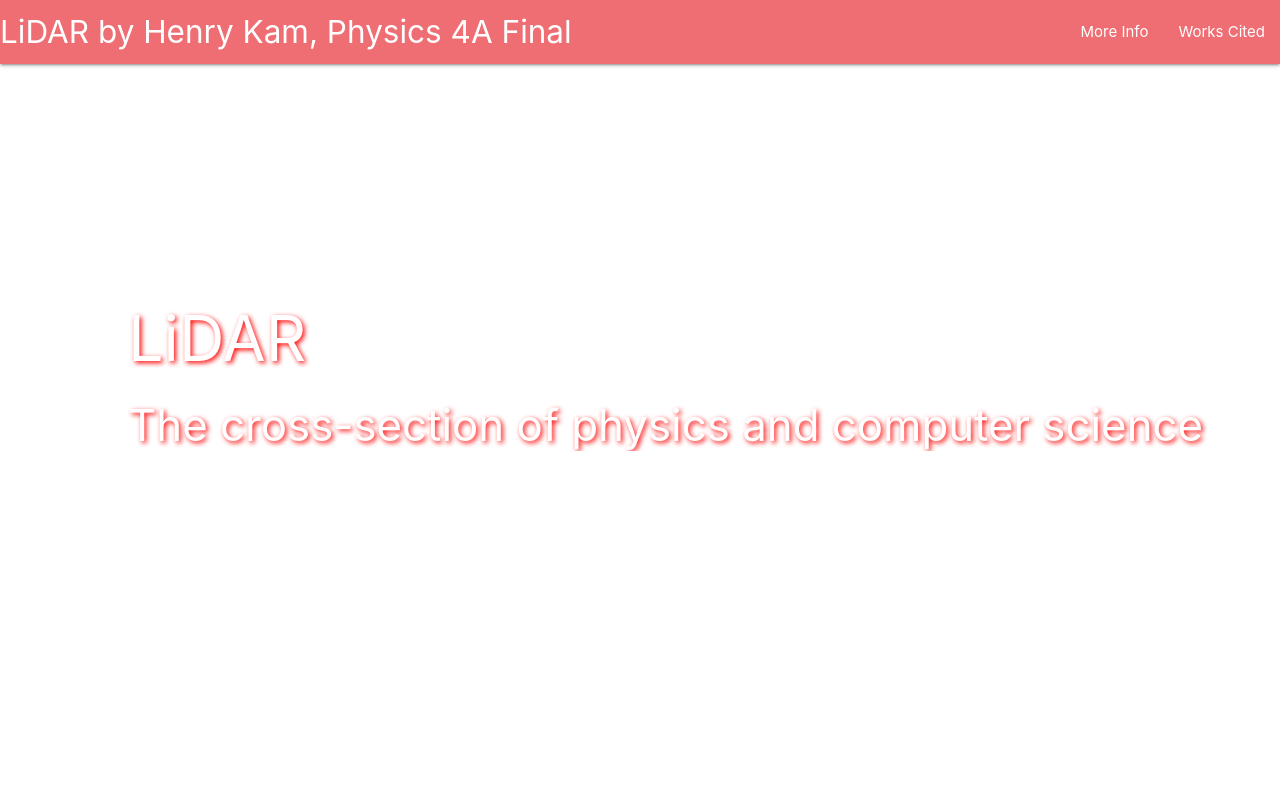
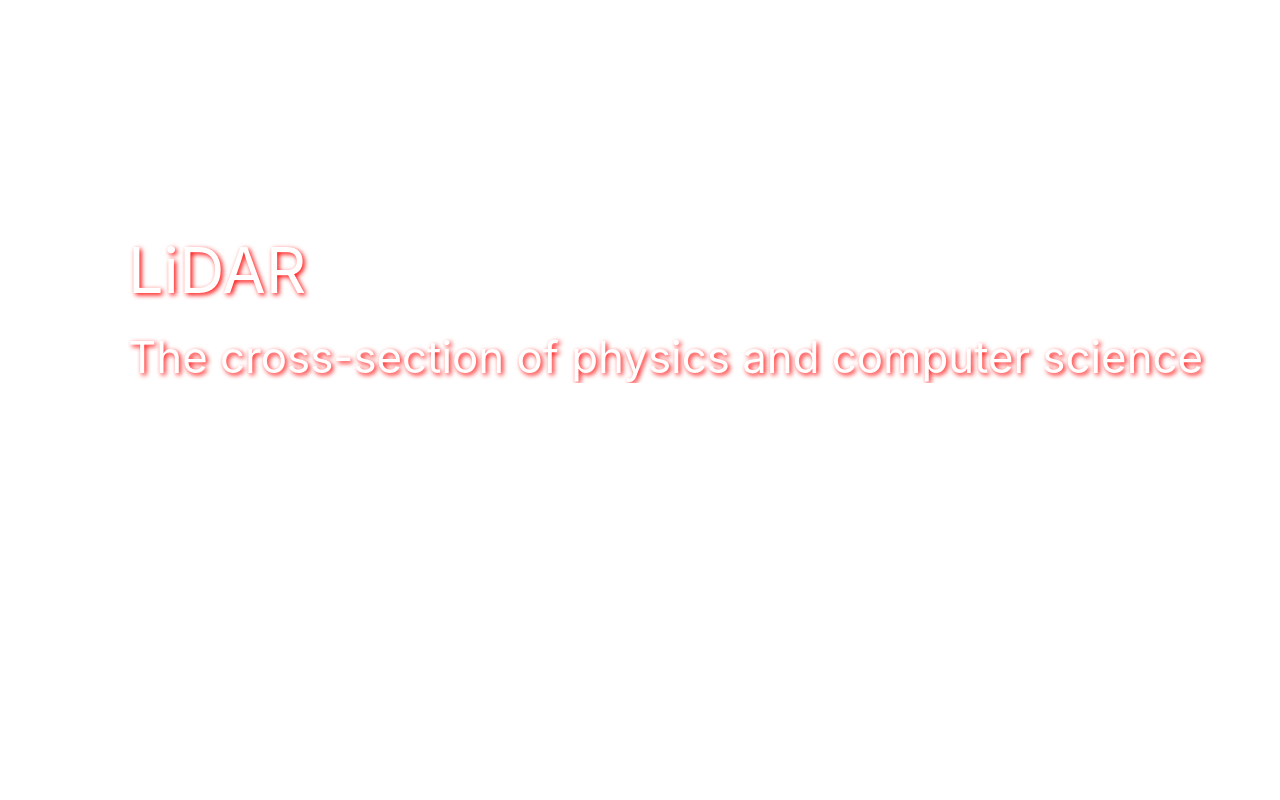
Before and after one commit to gulpinhenry/lidar-finalproject, a plain HTML site: page index.html in a window 1280 px wide. Shown: the top 800 px of the page. Drawn offline with nearby package versions, Linux system fonts and the light colour scheme.

Commit message:
restyle navbar

```diff
--- a/index.html
+++ b/index.html
@@ -12,28 +12,14 @@
     <link rel="stylesheet" href="style.css" />
   </head>
   <body>
-    <!-- <nav style="color: white;">
-      <div class="nav-wrapper">
-        <a href="./index.html" class="brand-logo"
-          >LiDAR by Henry Kam, Physics 4A Final</a
-        >
-        <ul id="nav-mobile" class="right hide-on-med-and-down">
-          <li><a href="#lidar-functionality">More Info</a></li>
-          <li><a href="./workscited.html">Works Cited</a></li>
-        </ul>
+    <div id="navbar-home">
+      <div id = "navcont">
+        <a id = "logo" style = "color: white;margin-left: 10px;" href="./index.html">LiDAR by Henry Kam, Physics 4A Final</a>
+        <a id = "more-info" style = "color: white;" class = "right-side" href="#lidar-functionality">More Info</a>
+        <a id = "works-cited" style = "color: white;" class = "right-side" href="./workscited.html">Works Cited</a>
       </div>
-    </nav> -->
-    <nav style="color: white;">
-        <div class="nav-wrapper">
-          <a href="./index.html" class="brand-logo"
-            >LiDAR by Henry Kam, Physics 4A Final</a
-          >
-          <ul id="nav-mobile" class="right hide-on-med-and-down">
-            <li><a href="#lidar-functionality">More Info</a></li>
-            <li><a href="./workscited.html">Works Cited</a></li>
-          </ul>
-        </div>
-      </nav>
+    </div>
+
     <section id="cover">
       <div id="title-text" class="flow-text">
         <h1>LiDAR</h1>
@@ -131,7 +117,7 @@
               <img src="./images/3-Figure1-1.png" />
             </li>
             <li id="doppler">
-              <img src= "./images/doppler.jpg"/>
+              <img src="./images/doppler.jpg" />
               <p>
                 Because most LiDAR machines are utilized on non-stationary
                 machines, a unique property called the doppler effect arises.
@@ -156,7 +142,7 @@
                 become superimposed. Sometimes they can cancel out, like white
                 noise, or even amplify the wave, like combining music speakers.
               </p>
-              <img src="./images/Wave-interference-overview-sound-waves.jpg">
+              <img src="./images/Wave-interference-overview-sound-waves.jpg" />
             </li>
           </ul>
         </div>
--- a/style.css
+++ b/style.css
@@ -1,13 +1,33 @@
 * {
     overflow-x: hidden;
 }
-nav{
+#navbar-home{
+    position: absolute;
+    width: 100%;
+    height: 100px;
     z-index: 5;
+    background: transparent;
+    /* display: inline; */
 }
+
+#navcont{
+    padding-top: 15px;
+    display: flex;
+    flex-direction: row;
+    font-size: 28px;
+}
+.right-side{
+    margin-right: 10px;
+    margin-left: auto;
+}
+#works-cited{
+    margin-left: 30px;
+}
+
 #cover {
-  height: 100vh;
+  height: 110vh;
   /* border: solid black 2px; */
-  margin-top: -42px;
+  margin-top: -70px;
   background-image: url("./images/titlepage.jpg");
   background-size: cover;
 }
```
